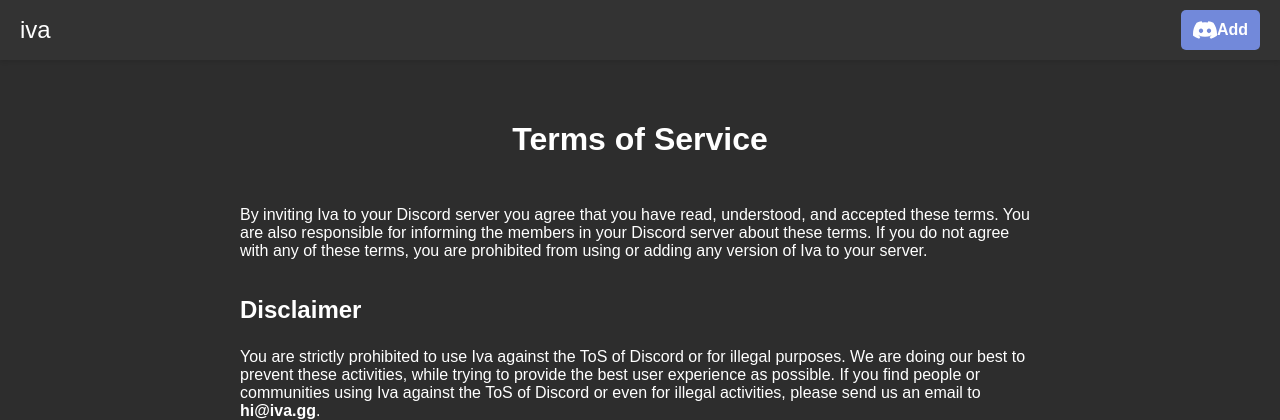
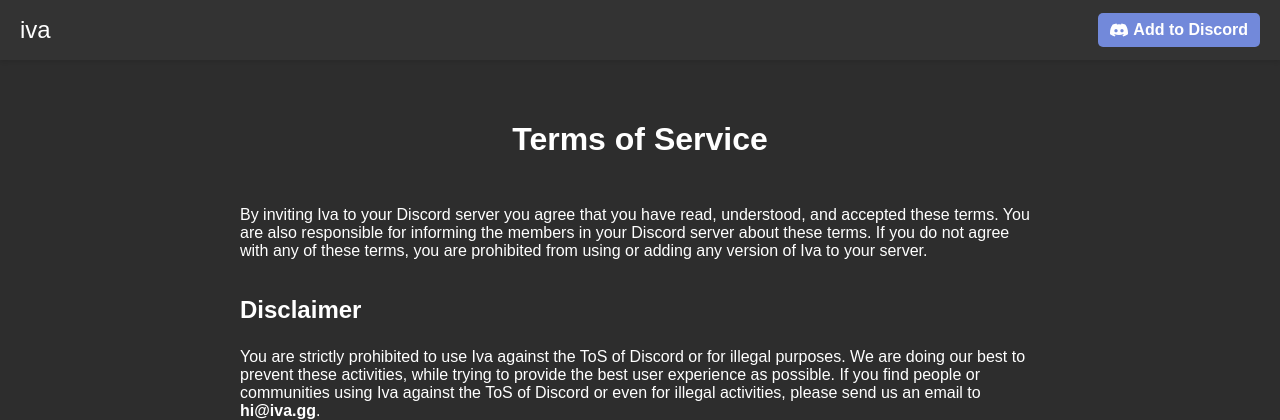
Before and after one commit to gutbash/gpt-iva-cord, a Python web app: template templates/terms.html in a window 1280 px wide. Shown: the top 420 px of the page. Run offline with Jinja, Linux system fonts and the light colour scheme; the template is opened without the code that fills it, so the values that code supplies are empty; some web fonts are replaced.

Commit message:
update button

```diff
--- a/templates/index.html
+++ b/templates/index.html
@@ -12,7 +12,7 @@
         <nav class="navbar">
             <a href="/" class="navbar-logo">iva</a>
             <a href="https://discord.com/api/oauth2/authorize?client_id=1050437164367880202&permissions=535999544385&scope=bot%20applications.commands" class="add-button" style="display: flex; align-items: center;">
-                <svg width="20" height="20" viewBox="0 0 18 13" fill="none" xmlns="http://www.w3.org/2000/svg" class="text-dark-100 w-5" style="margin-right: 5px;">
+                <svg width="18" height="18" viewBox="0 0 18 13" fill="none" xmlns="http://www.w3.org/2000/svg" class="text-dark-100 w-5" style="margin-right: 5px;">
                     <path d="M15.248 1.089A15.431 15.431 0 0011.534 0a9.533 9.533 0 00-.476.921 14.505 14.505 0 00-4.12 0A9.582 9.582 0 006.461 0a15.54 15.54 0 00-3.717 1.091C.395 4.405-.242 7.636.076 10.821A15.269 15.269 0 004.631 13c.369-.473.695-.974.975-1.499a9.896 9.896 0 01-1.536-.699c.13-.089.255-.18.377-.27 1.424.639 2.979.97 4.553.97 1.574 0 3.129-.331 4.553-.97.123.096.25.188.377.27a9.94 9.94 0 01-1.54.7c.28.525.607 1.026.976 1.498a15.2 15.2 0 004.558-2.178c.373-3.693-.639-6.895-2.676-9.733zM6.01 8.862c-.888 0-1.621-.767-1.621-1.712 0-.944.708-1.718 1.618-1.718.91 0 1.638.774 1.623 1.718-.016.945-.715 1.712-1.62 1.712zm5.98 0c-.889 0-1.62-.767-1.62-1.712 0-.944.708-1.718 1.62-1.718.912 0 1.634.774 1.618 1.718-.015.945-.713 1.712-1.618 1.712z" fill="currentColor" data-darkreader-inline-fill="" style="--darkreader-inline-fill:currentColor;"></path>
                 </svg>
                 Add to Discord
--- a/templates/privacy.html
+++ b/templates/privacy.html
@@ -12,11 +12,11 @@
     <header>
         <nav class="navbar">
             <a href="/" class="navbar-logo">iva</a>
-            <a href="https://discord.com/api/oauth2/authorize?client_id=1050437164367880202&permissions=535999544385&scope=bot%20applications.commands" class="add-button">
-                <svg width="24" height="24" viewBox="0 0 18 13" fill="none" xmlns="http://www.w3.org/2000/svg" class="text-dark-100 w-5">
+            <a href="https://discord.com/api/oauth2/authorize?client_id=1050437164367880202&permissions=535999544385&scope=bot%20applications.commands" class="add-button" style="display: flex; align-items: center;">
+                <svg width="18" height="18" viewBox="0 0 18 13" fill="none" xmlns="http://www.w3.org/2000/svg" class="text-dark-100 w-5" style="margin-right: 5px;">
                     <path d="M15.248 1.089A15.431 15.431 0 0011.534 0a9.533 9.533 0 00-.476.921 14.505 14.505 0 00-4.12 0A9.582 9.582 0 006.461 0a15.54 15.54 0 00-3.717 1.091C.395 4.405-.242 7.636.076 10.821A15.269 15.269 0 004.631 13c.369-.473.695-.974.975-1.499a9.896 9.896 0 01-1.536-.699c.13-.089.255-.18.377-.27 1.424.639 2.979.97 4.553.97 1.574 0 3.129-.331 4.553-.97.123.096.25.188.377.27a9.94 9.94 0 01-1.54.7c.28.525.607 1.026.976 1.498a15.2 15.2 0 004.558-2.178c.373-3.693-.639-6.895-2.676-9.733zM6.01 8.862c-.888 0-1.621-.767-1.621-1.712 0-.944.708-1.718 1.618-1.718.91 0 1.638.774 1.623 1.718-.016.945-.715 1.712-1.62 1.712zm5.98 0c-.889 0-1.62-.767-1.62-1.712 0-.944.708-1.718 1.62-1.718.912 0 1.634.774 1.618 1.718-.015.945-.713 1.712-1.618 1.712z" fill="currentColor" data-darkreader-inline-fill="" style="--darkreader-inline-fill:currentColor;"></path>
                 </svg>
-                Add
+                Add to Discord
             </a>
         </nav>
     </header>
--- a/templates/terms.html
+++ b/templates/terms.html
@@ -12,11 +12,11 @@
     <header>
         <nav class="navbar">
             <a href="/" class="navbar-logo">iva</a>
-            <a href="https://discord.com/api/oauth2/authorize?client_id=1050437164367880202&permissions=535999544385&scope=bot%20applications.commands" class="add-button">
-                <svg width="24" height="24" viewBox="0 0 18 13" fill="none" xmlns="http://www.w3.org/2000/svg" class="text-dark-100 w-5">
+            <a href="https://discord.com/api/oauth2/authorize?client_id=1050437164367880202&permissions=535999544385&scope=bot%20applications.commands" class="add-button" style="display: flex; align-items: center;">
+                <svg width="18" height="18" viewBox="0 0 18 13" fill="none" xmlns="http://www.w3.org/2000/svg" class="text-dark-100 w-5" style="margin-right: 5px;">
                     <path d="M15.248 1.089A15.431 15.431 0 0011.534 0a9.533 9.533 0 00-.476.921 14.505 14.505 0 00-4.12 0A9.582 9.582 0 006.461 0a15.54 15.54 0 00-3.717 1.091C.395 4.405-.242 7.636.076 10.821A15.269 15.269 0 004.631 13c.369-.473.695-.974.975-1.499a9.896 9.896 0 01-1.536-.699c.13-.089.255-.18.377-.27 1.424.639 2.979.97 4.553.97 1.574 0 3.129-.331 4.553-.97.123.096.25.188.377.27a9.94 9.94 0 01-1.54.7c.28.525.607 1.026.976 1.498a15.2 15.2 0 004.558-2.178c.373-3.693-.639-6.895-2.676-9.733zM6.01 8.862c-.888 0-1.621-.767-1.621-1.712 0-.944.708-1.718 1.618-1.718.91 0 1.638.774 1.623 1.718-.016.945-.715 1.712-1.62 1.712zm5.98 0c-.889 0-1.62-.767-1.62-1.712 0-.944.708-1.718 1.62-1.718.912 0 1.634.774 1.618 1.718-.015.945-.713 1.712-1.618 1.712z" fill="currentColor" data-darkreader-inline-fill="" style="--darkreader-inline-fill:currentColor;"></path>
                 </svg>
-                Add
+                Add to Discord
             </a>
         </nav>
     </header>
```
